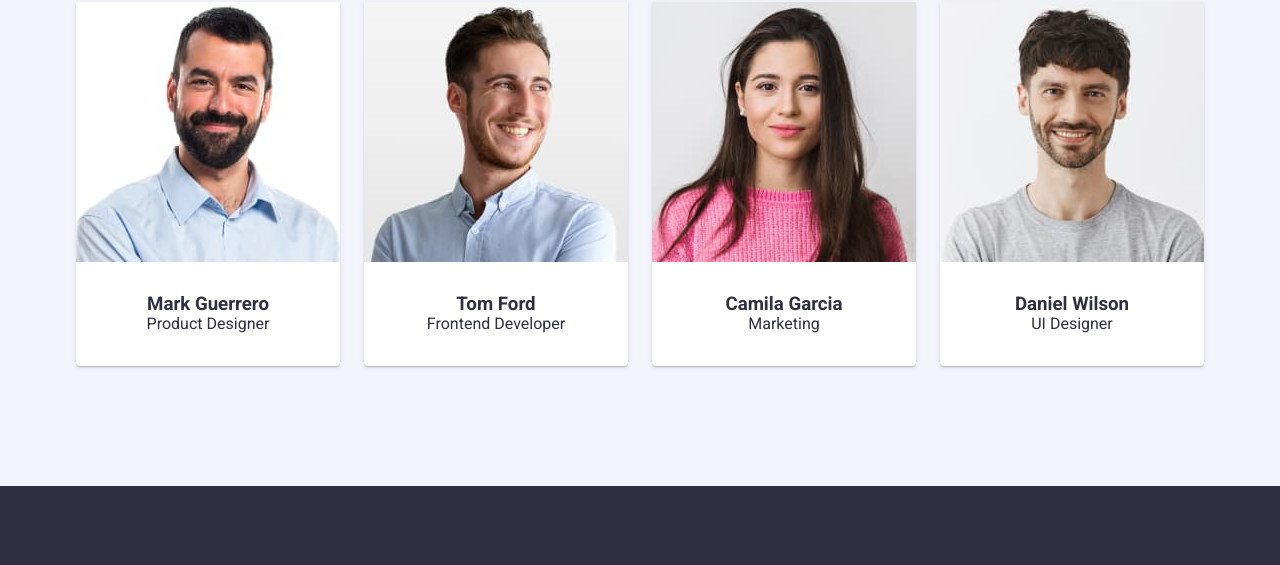
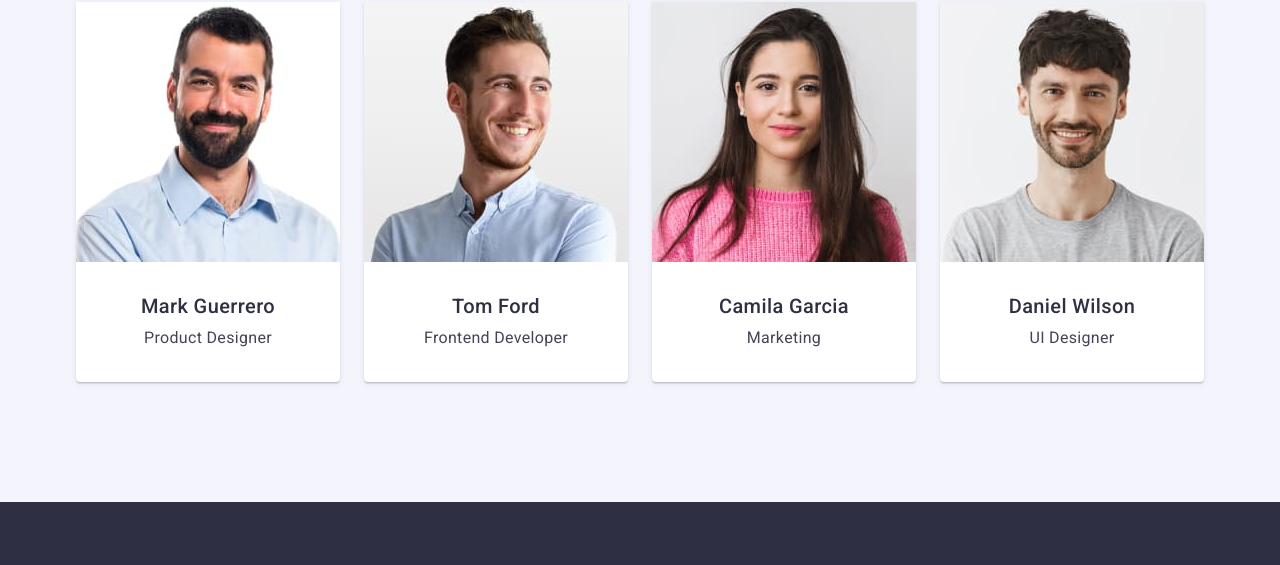
Before and after one commit to 4rkvsl/goit-markup-hw-03, a plain HTML site: page index.html in a window 1280 px wide. Shown: the part 1803-2368 px from the top of the page. Drawn offline with nearby package versions, Linux system fonts and the light colour scheme.

Commit message:
Робота над помилками 2.

```diff
--- a/css/styles.css
+++ b/css/styles.css
@@ -183,8 +183,6 @@ ul.menu {
   display: flex;
   gap: 24px;
 }
-.information-list-item {
-}
 .our-team-section {
   background: var(--background-secondary-color);
   padding: 120px 0px;
--- a/index.html
+++ b/index.html
@@ -134,8 +134,8 @@
                 width="264"
               />
               <div class="team-box">
-                <h3 class="future-title">Mark Guerrero</h3>
-                <p class="future-text">Product Designer</p>
+                <h3 class="features-title">Mark Guerrero</h3>
+                <p class="features-text">Product Designer</p>
               </div>
             </li>
             <li class="team-item">
@@ -145,8 +145,8 @@
                 width="264"
               />
               <div class="team-box">
-                <h3 class="future-title">Tom Ford</h3>
-                <p class="future-text">Frontend Developer</p>
+                <h3 class="features-title">Tom Ford</h3>
+                <p class="features-text">Frontend Developer</p>
               </div>
             </li>
             <li class="team-item">
@@ -156,8 +156,8 @@
                 width="264"
               />
               <div class="team-box">
-                <h3 class="future-title">Camila Garcia</h3>
-                <p class="future-text">Marketing</p>
+                <h3 class="features-title">Camila Garcia</h3>
+                <p class="features-text">Marketing</p>
               </div>
             </li>
             <li class="team-item">
@@ -167,8 +167,8 @@
                 width="264"
               />
               <div class="team-box">
-                <h3 class="future-title">Daniel Wilson</h3>
-                <p class="future-text">UI Designer</p>
+                <h3 class="features-title">Daniel Wilson</h3>
+                <p class="features-text">UI Designer</p>
               </div>
             </li>
           </ul>
```
